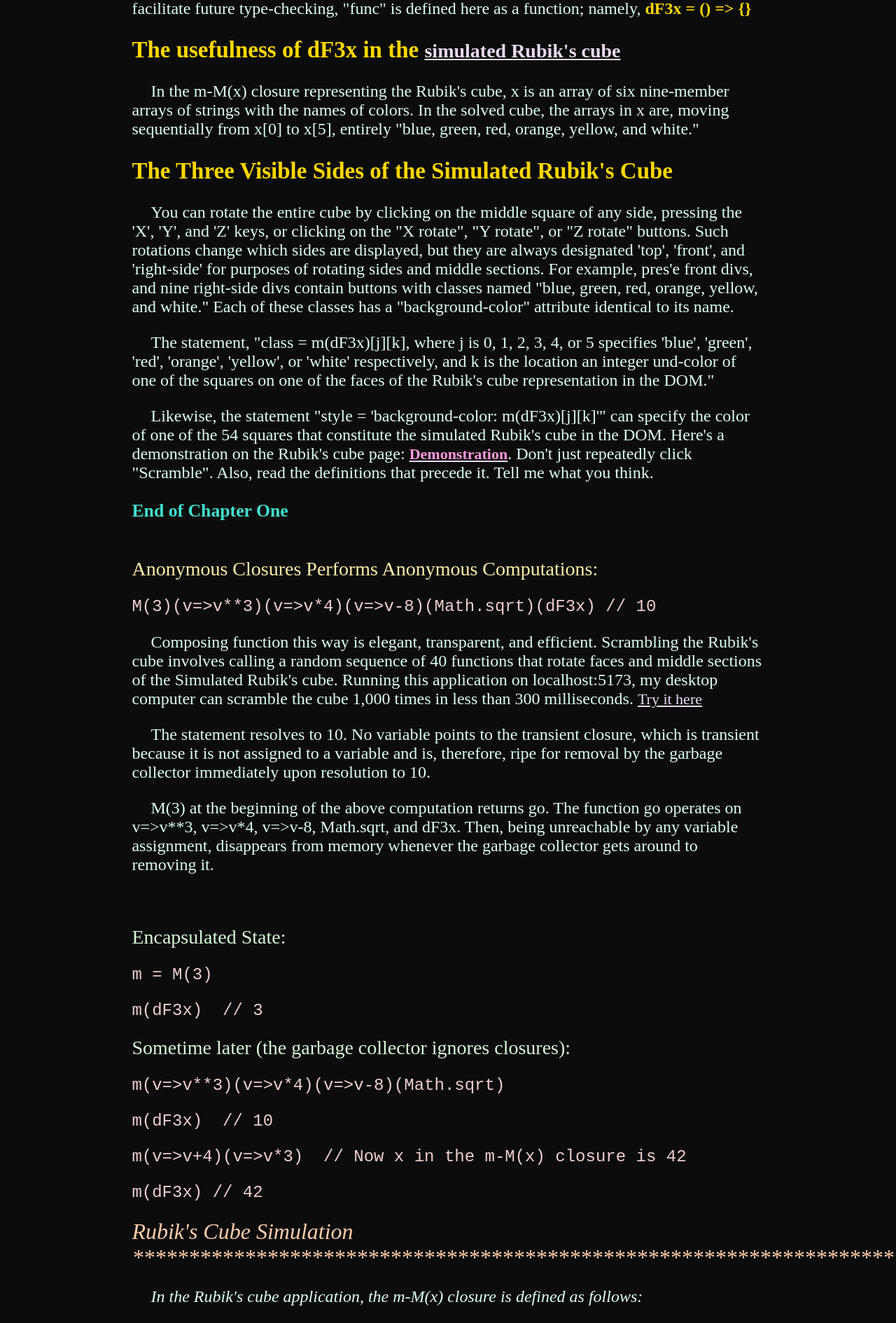
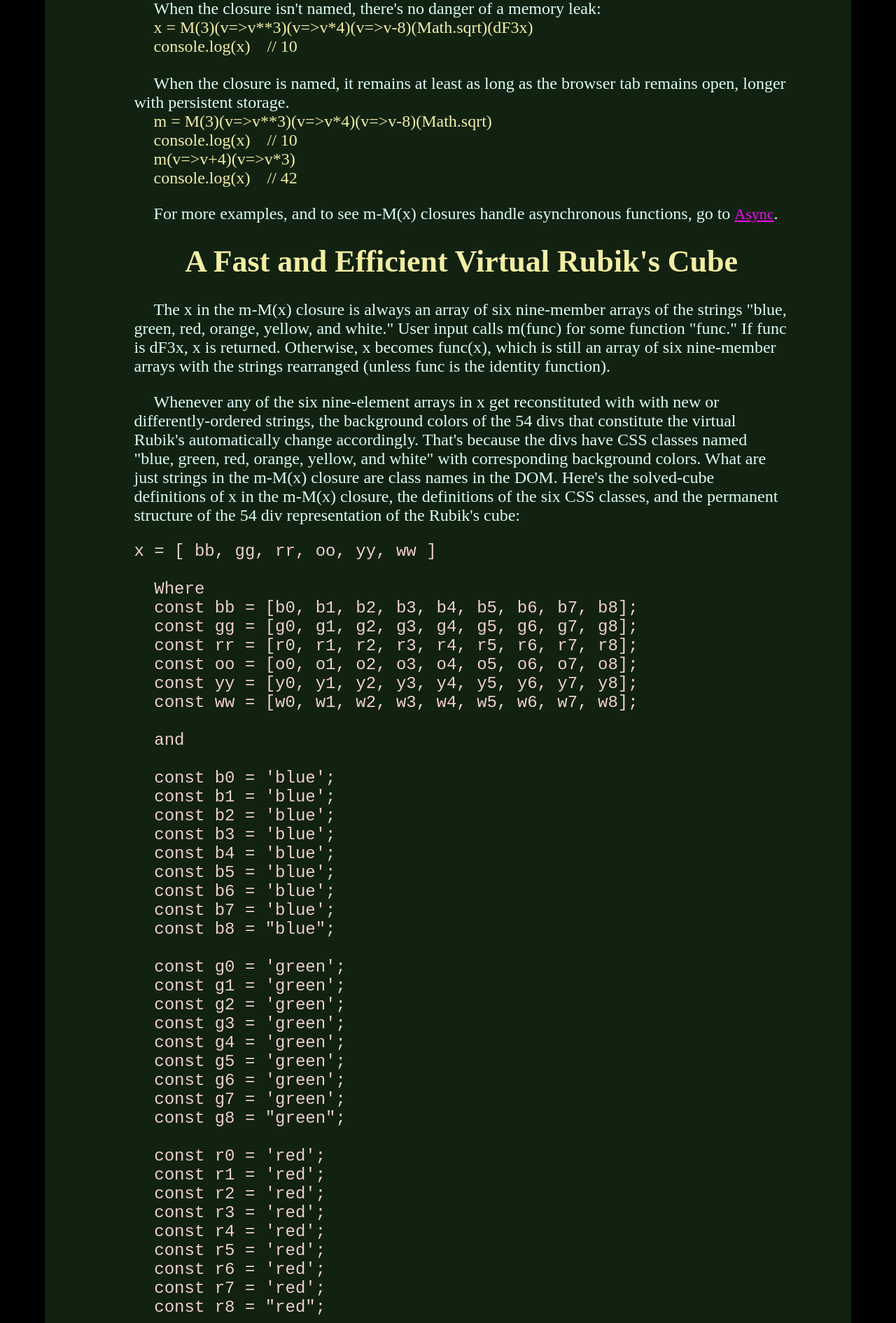
Before and after one commit to dschalk/Useful-Recursive-Closures-in-JavaScript, a SvelteKit app: page / in a window 1280 px wide. Shown: the part 756-2646 px from the top of the page at 70% size. Built offline with nearby package versions, Linux system fonts and the light colour scheme.

Commit message:
Adding commentary

```diff
--- a/src/routes/+page.svelte
+++ b/src/routes/+page.svelte
@@ -494,7 +494,19 @@ m(rd)(dF3x);   // 42 `;
         </div>
       </div>`;
 
-  var classCode2 = `const b0 = 'blue';
+  var classCode2 = `x = [ bb, gg, rr, oo, yy, ww ]
+
+  Where
+  const bb = [b0, b1, b2, b3, b4, b5, b6, b7, b8];
+  const gg = [g0, g1, g2, g3, g4, g5, g6, g7, g8];
+  const rr = [r0, r1, r2, r3, r4, r5, r6, r7, r8];
+  const oo = [o0, o1, o2, o3, o4, o5, o6, o7, o8];
+  const yy = [y0, y1, y2, y3, y4, y5, y6, y7, y8];
+  const ww = [w0, w1, w2, w3, w4, w5, w6, w7, w8];
+
+  and
+
+  const b0 = 'blue';
   const b1 = 'blue';
   const b2 = 'blue';
   const b3 = 'blue';
@@ -554,18 +566,20 @@ m(rd)(dF3x);   // 42 `;
   const w7 = 'white';
   const w8 = 'white';
 
-  var bb = [b0, b1, b2, b3, b4, b5, b6, b7, b8];
-  var gg = [g0, g1, g2, g3, g4, g5, g6, g7, g8];
-  var rr = [r0, r1, r2, r3, r4, r5, r6, r7, r8];
-  var oo = [o0, o1, o2, o3, o4, o5, o6, o7, o8];
-  var yy = [y0, y1, y2, y3, y4, y5, y6, y7, y8];
-  var ww = [w0, w1, w2, w3, w4, w5, w6, w7, w8];
-
-  var m = M([bb, gg, rr, oo, yy, ww]);`;
+  m = M([bb, gg, rr, oo, yy, ww]);`;
   var v1 = ` var  m = M(3)`;
 
   var v2 = `M()(()=>3)(v=>v**3)(v=>v*4)(v=>v-8)(Math.sqrt)(dF3x) // 10`;
-  var v3 = `M(3)(v=>v**3)(v=>v*4)(v=>v-8)(Math.sqrt)(dF3x) // 10`;
+
+  var v3 = `x = M(3)(v=>v**3)(v=>v*4)(v=>v-8)(Math.sqrt)(dF3x)
+console.log('x is', x);`
+/*
+var v3b = `m = M(3)(v=>v**3)(v=>v*4)(v=>v-8)(Math.sqrt)
+console.log('m(dF3x) is', m(dF3x));`
+
+var v3c = `m(v=>v+4)(v=>v*3)
+console.log('m(dF3x) is', m(dF3x));`
+  */
   var v4 = `m = M(3)`;
   var v5 = "m(dF3x)  // 3";
   var v6 = `m(v=>v**3)(v=>v*4)(v=>v-8)(Math.sqrt)`;
@@ -827,7 +841,7 @@ var Masync = `function M (x) {
             return go;
           }
         }`;
-var dF3xCode = `dF3x = () => {}`;
+var dF3xCode = "dF3x = () => {}"
 
 // *********************************************************
 // *********************************************************
@@ -839,29 +853,56 @@ var dF3xCode = `dF3x = () => {}`;
 
 
 <div style="margin-left: 8%; margin-right: 8%" id = "top">
-  <h1 style="text-align: center">Recursive Closures</h1>
+  <h1 style="text-align: center; color: #f5ee9f">Recursive Closures</h1>
 
-  <h3>The inner function "m" ( defined as "go" in the outer function ) is recursive</h3>
-  <p>Where m = M(x),</p>
-  <p>x can be any value,</p>
-  <p>M is</p>
+  <h3>The inner function "m" ( defined below as "go" in the outer function M ) is recursive</h3>
+  <p> m = M(x),</p>
+  <p> Where x can be any value and M is</p>
 
   <pre class="dis">{Mdis}</pre>
   <pre class="play">{Mplay}</pre>
   <pre class="dis">{Mend}</pre>
-  <p> and the flag dF3x can be any value; including null, an image, or a function. In order to facilitate future type-checking, "func" is defined here as a function; namely, <span style = "color: gold; font-size: 24px; font-weight:bold" >{dF3xCode} </p>
-  <h2>The usefulness of dF3x in the <a style = "font-size: 28px" href = "./cube7">simulated Rubik's cube</a></h2>
+  <p> The flag dF3x can be any value; including null, an image, or a function. In order to facilitate future type-checking, "func" is defined here as a function; namely: <span style = "margin: 0px; color: #f5ee9f">{dF3xCode}</span>. </p>
 
-  <p> In the  m-M(x) closure representing the Rubik's cube, x is an array of six nine-member arrays of strings with the names of colors. In the solved cube, the arrays in x are, moving sequentially from x[0] to x[5], entirely "blue, green, red, orange, yellow, and white."  </p>
+<span> When the closure isn't named, there's no danger of a memory leak:</span>
+<br>
+<span style = "color: #f5ee9f"> x = M(3)(v=>v**3)(v=>v*4)(v=>v-8)(Math.sqrt)(dF3x)</span><br>
+<span style = "color: #f5ee9f"> console.log(x) &nbsp;&nbsp;  // 10 </span>
+<br><br>
+<span> When the closure is named, it remains at least as long as the browser tab remains open, longer with persistent storage.</span>
+<br>
+
+<span style = "color: #f5ee9f"> m = M(3)(v=>v**3)(v=>v*4)(v=>v-8)(Math.sqrt)</span><br>
+<span style = "color: #f5ee9f"> console.log(x) &nbsp;&nbsp;  // 10 </span> <br>
+<span style = "color: #f5ee9f">m(v=>v+4)(v=>v*3)</span> <br>
+<span style = "color: #f5ee9f"> console.log(x) &nbsp;&nbsp;  // 42 </span>
+
+<p> For more examples, and to see m-M(x) closures handle asynchronous functions, go to <a href="./async5">Async</a>.</p>
+
+<h1 style = "text-align: center; color: #f5ee9f"> A Fast and Efficient Virtual Rubik's Cube </h1>
+<p> The x in the m-M(x) closure is always an array of six nine-member arrays of the strings "blue, green, red, orange, yellow, and white." User input calls m(func) for some function "func." If func is dF3x, x is returned. Otherwise, x becomes func(x), which is still an array of six nine-member arrays with the strings rearranged (unless func is the identity function). </p>
+<p> Whenever any of the six nine-element arrays in x get reconstituted with with new or differently-ordered strings, the background colors of the 54 divs that constitute the virtual Rubik's automatically change accordingly. That's because the divs have CSS classes named "blue, green, red, orange, yellow, and white" with corresponding background colors. What are just strings in the m-M(x) closure are class names in the DOM. Here's the solved-cube definitions of x in the m-M(x) closure, the definitions of the six CSS classes, and the permanent structure of the 54 div representation of the Rubik's cube: </p>
+
+<pre>{classCode2}</pre>
+    <p> Here are the div class names that get automatically rearranged whenever the strings in the m-M(x) closure are rearranged. Functions that rearrange the locations of strings in the m-M(x) closure make it seem that the divs constituting the faces of the virtual Rubik's cube have rearranged.          , its sides, or its middle sections have rotated 90 degrees:  </p>
+  <pre>{css}</pre>
+
+  <p>
+    The 54 divs that combine to represent the cube in the DOM are shown below. Strings rearrange in the m-M(x) closure causing div class assignments to rearrange thereby creating the illusion that the whole cube, its faces, or its middle sections have rotated.
+
+    The visual representation that appears in the browser is on the next page, <a
+      href="./cube7">Rubik's cube</a
+    >
+  </p>
+    <pre>{dom}</pre>
+  <p>
+
 
   <h2> The Three Visible Sides of the Simulated Rubik's Cube</h2>
   <p> You can rotate the entire cube by clicking on the middle square of any side, pressing the 'X', 'Y', and 'Z' keys, or clicking on the "X rotate", "Y rotate", or "Z rotate" buttons. Such rotations change which sides are displayed, but they are always designated 'top', 'front', and 'right-side' for purposes of rotating sides and middle sections. For example, pres'e front divs, and nine right-side divs contain buttons with classes named "blue, green, red, orange, yellow, and white." Each of these classes has a "background-color" attribute identical to its name. </p>
   <p> The statement, "class = m(dF3x)[j][k], where j is 0, 1, 2, 3, 4, or 5 specifies 'blue', 'green', 'red', 'orange', 'yellow', or 'white' respectively, and k is the location   an integer und-color of one of the squares on one of the faces of the Rubik's cube representation in the DOM."</p>
 
-  <p> Likewise, the statement "style = 'background-color: m(dF3x)[j][k]'" can specify the color of one of the 54 squares that constitute the simulated Rubik's cube in the DOM. Here's a demonstration on the Rubik's cube page: <a href="./cube7#coolcow"><span style="font-weight:bold; color:#ff99dd;"> Demonstration</span></a>. Don't just repeatedly click "Scramble". Also, read the definitions that precede it. Tell me what you think. </p>
-  <h3>End of Chapter One</h3><br>
-  <div class="light">Anonymous Closures Performs Anonymous Computations:</div>
-  <pre>{v3}</pre>
+  <p> Likewise, the statement "style = 'background-color: m(dF3x)[j][k]'" can specify the color of one of the 54 squares that constitute the simulated Rubik's cube in the DOM. Here's a demonstration on the Rubik's cube page: <a href="./cube7#coolcow"><span style="font-weight:bold; color:#ff99dd;"> Demonstration</span></a>. After you click "Scramble" multiple times, I recommend that you read the definitions that precede it. Counterintuitive things are happening, some of which will be explained in the next section. </p>
   <p> Composing function this way is elegant, transparent, and efficient. Scrambling the Rubik's cube involves calling a random sequence of 40 functions that rotate faces and middle sections of the Simulated Rubik's cube. Running this application on localhost:5173, my desktop computer can scramble the cube 1,000 times in less than 300 milliseconds. <a href = "./cube7#test">Try it here</a>   </p>
   <p> The statement resolves to 10. No variable points to the transient closure, which is transient because it is not assigned to a variable and is, therefore, ripe for removal by the garbage collector immediately upon resolution to 10. </p>
   <p> M(3) at the beginning of the above computation returns go. The function go operates on v=>v**3, v=>v*4, v=>v-8, Math.sqrt, and dF3x. Then, being unreachable by any variable assignment, disappears from memory whenever the garbage collector gets around to removing it. </p>
@@ -871,28 +912,25 @@ var dF3xCode = `dF3x = () => {}`;
     <span>Encapsulated State:</span>
     <pre>{v4}</pre>
     <pre>{v5}</pre>
-    <span>Sometime later (the garbage collector ignores closures):</span>
+    <span>Sometime later:</span>
     <pre>{v6}</pre>
     <pre>{v7}</pre>
     <pre>{v8}</pre>
-    <pre>{v9}</pre>
+    <pre>{v9} // The JavaScript garbage collector ignores closures </pre>
   </div>
-  <span class="teaser">Rubik's Cube Simulation</span>
-  <span class="teaser"
-    >***********************************************************************
+  <span id = "sim" class="teaser">Back to the Rubik's Cube Simulation</span>
+  <span class="teaser">***********************************************************************
     <br />
-    <p> In the Rubik's cube application, the m-M(x) closure is defined as follows: </p>
+    <p> In the <a style = "color: #FCAACC" href = ./cube7>Rubik's cube application</a>, x in the m-M(x) closure is defined as:  </p>
     <pre>{classCode2}</pre>
-    <p> The visual representation in the browser is constructed so that bb, gg, rr, oo, yy, and ww correspond to its right, left, back, front, top, and bottom faces respectively. The fact that x[3] represents the front face of the cube is especially relevant in the discussion that follows. </p>
+    <p> In the solved cube, bb, gg, rr, oo, yy, and ww correspond to its right, left, back, front, top, and bottom faces respectively. Notice that in the DOM representation of the Rubik's cube (below), only the top, front, and right side of the cube contain buttons. Click the center of the right side of the cube or press 'X' on the keyboard. Now the front is white, but it has an embedded button  </p>
 
     Case 1 -- Clicking on the three visible sides of the cube.</span>
-
+  <p> Although some or all of the 54 divs that constitute the representation a Rubik's cube seem to move in response to certain mouse clicks and key presses, they never do. If func is the function dF3x, m(func) is a reference to the to the array of six nine-member arrays of strings named "x" in the m-M(x) closure. m(dF3x) === x. Mutating one mutates the other. Otherwise, calling m(func) results in x => func(x) in the m-M(x) closure where x has become func(x). </p>
   <p>
     The value held in the m-M(x) closure in the Rubik's cube application, "x", is always an array of six nine-member
-    references to the strings "blue, green, red, orange, yellow, and white." The nine front-facing squares seen in the browser are all colored according to the nine strings referenced in xk[3]. In the starting cube, also known as the "solved cube," x[3] is the array "oo", the array of all nine references to "orange." Here's the first of the six parts of the 54 div representation of the Rubik's cube in the DOM: </p>
+    references to the strings "blue, green, red, orange, yellow, and white." The nine front-facing squares seen in the browser are all colored according to the nine strings referenced in x[j][k]. In the starting cube, also known as the "solved cube," x[3] is the array "oo", the array of all nine references to "orange." Here's the first of the six parts of the 54 div representation of the Rubik's cube in the DOM: </p>
     <pre>{DOMfront}</pre>
-    <p> Here are the definitions of the classes that get reassigned to divs during the course of manipulating it with key presses and mouse clicks:  </p>
-  <pre>{css}</pre>
     <p> The third button down from the top and the final button of the front face (see above) contain the statement "m = m(F)". These correspond to the upper right and lower right corners of the cube representation in the browser. Clicking the upper right or lower right corners of the cube, therefore, mutates x in the m=M(x) closure into the value returned by F(x), which is named "temp". </p>
     <pre>{Fcode}</pre>
     <p> Pressing the "F" key and clicking on the "F" button are other ways of rotating the front face clockwise 90 degrees. All three methods rely on the statement, "m = m(F)". The "m =" part of the statement m = m(F) triggers reactivity in this Sveltekit application, giving users almost instantaneous feedback from their key presses and mouse clicks. </p>
@@ -901,8 +939,6 @@ var dF3xCode = `dF3x = () => {}`;
       <img src={Cubeshot} alt="Image of the Rubik's cube " style="width:200px;height:210px;">
 
     <p> The changes to the top face, with three classes reassigned from x[1] (previously all green), and the changes to the right face, three classes reassigned from x[4] (previously all yellow), demonstrate the correspondence between the function "F" and the visual representation in the browser. And, of course, the observed changes are what you get when you turn the front face of your own solved cube, assuming you have one.   </p>
-
-
 
   <p> Clicking the center of each face rearranges x in the m-M(x) closure, thereby automatically rearranging some of the class assignments of the 54 dives in the DOM. In the browser, this creates the appearance of 90 degree clockwise rotation of the entire cube around the axes perpendicular to the clicked centers. Pressing the x, y, and z Keys has the same effects. Holding down SHIFT while pressing these keys creates the appearance of counterclockwise rotation. There are also buttons for clockwise rotations, and "back" buttons for counterclockwise rotation.</p>
 
@@ -971,38 +1007,9 @@ var dF3xCode = `dF3x = () => {}`;
       >***********************************************************************</span
     >
     <div class="background">
-      <p style="color: lightgreen; font-size: 28px; font-weight: bold ">
-        Biographical Background:
-      </p>
-      <p style="color: lightgreen;">
-        Indiana University awarded me a bachelor'S degree in chemistry in 1979,
-        a master's degree in mathematics in 1981, and a doctor of jurisprudence degree
-        in law in 1990. Sun Microsysystems certified me as a Java Programmer and Java
-        Website Developer on or about 2002, which helped qualify me to work on a project at Indiana
-        University with the job title, "Programmer-Systems Analyst." I took only one computer-related course at Indiana University, titled something like "Introduction to Fortran."
-      </p>
-      <p style="color: lightgreen;"> Back in the 1980s, I learned to contact online bulletin boards over the telephone. In 1995, I learned some JavaScript playing around with what was then an amazing Netscape Navigator browser. Then I learned to use some web application frameworks for my law practice website. Programming fascinated me, and over the years I learned to write simple programs in numerous languages. My very first language was Fortran, which I learned in college while working on my bachelor's degree in chemistry.  </p>
-        <p style="color: lightgreen;"> My son, Alexander, enjoyed a dice game called "score" that he learned in school, so I developed an online, multi-player version in the Haskell programming language. Users can modify the game and prompt it to display any and all possible solutions. I found a binary version I compiled with the Glasgow Haskell Compiler (GHC) in 2014. It runs online at http://schalk2:3055. There isn't a working secure version. https://score.schalk2.com loads the login screen, but goes no further than that. Here's a link: <a href="http://schalk2.com:3055" target="_blank">Game of score</a>. The code is at <a href = "https://github.com/dschalk/score2">https://github.com/dschalk/score2</a> </p>
-
-
-
-      <p style="color: lightgreen;">
-        I'll never again get involved in a Java project and I can't imagine ever
-        again needing React. After developing an elaborate online multi-player
-        game in the Haskel programming language, still using React for the user
-        interface, I decided to stick with JavaScript and simple frameworks.
-        This is a SvelteKit application.
-      </p>
-      <p style="color: lightgreen;">
-        While it makes sense to develop web applications with a few elaborate
-        functions in conjunction with reusable small ones, I decided to try the
-        opposite approach. What I discovered is worth sharing, to say the least,
-        so here it is.
-      </p>
-
       <p>
-        The code samples at the top of this page shows that function composition
-        using M can't be more transparent, concise, and maintainable. Going
+        The code samples at the top of this page show that function composition
+        using M is as transparent and concise as it can possibly be. Going
         beyond numerical computations, M holds the ever-changing state of play
         in the<a href="./score">Game of Score</a>. That application functions properly, but the code needs to be refactored and cleaned up. The simulated Rubik's cube is a simple m-M(x) closure where x is an array of six nine-member arrays of strings. A slightly modified version of M is introduced to facilitate reversing a series of moves.
       </p>
@@ -1079,29 +1086,16 @@ var dF3xCode = `dF3x = () => {}`;
 
       <h2>Handling Intermittant Promises</h2>
 
-      This slightly modified version of M can handle both ordinary data and promises:
+      <p>This slightly modified version of M can handle both ordinary functions and promises:</p>
 
         <pre>{Masync}</pre>
 
-      A real time demonstration of m(dF3x) delivering promises, one by one, along with definitions of the asynchronous functions used, can be found here: <a href = "./async5">Async</a> These are the composite
-funtions used in the demonstration:
-    <p>m(addP(3)) (squareP) (v => v - 7) (dF3x).then(v => (D = v)) = 42 </p>
-
-      <p>m(v => v / 42) (multP(6)) (v=>v * 7) (dF3x).then(v => (A = v)) = 42 </p>
-
-      <p>m(addP(7)) (Math.sqrt) (v => v * 6) (dF3x).then(a => (C = a)) = 42 </p>
-
-      <p>m(divP(14)) (v => v**3) (addP(5)) (dF3x).then(v => (D = v)) = 42 </p>
+      <p>Here's a demonstration: <a href = "./async5">Async</a></p>
 
 
-
-
-
+<!-- <p> Solving a virtual Rubik's cube in a browser is most efficiently accomplished with keystrokes, rather than mouse clicks and drags. I know of only two online Rubik's cube that respond properly to instructions from the keyboard: <a href="cstimer.net">csTimer</a> and <a href="./cube7">This Site</a>. For example, "F" might turn the front face 90 degrees, as expected; but after turning the whole cube 90 degrees clockwise, "F" turns the left face of the cube. "F" should always turn the front face, no matter how many times the whole cube has been turned.  </p> -->
 
 <!--
-      <h1>STOP</h1>
-      <p>This is where the revision ends.</p>
-      paypal card denominations
 
       <p>
         The <a href="./cube7">Simulated Rubik's cube</a> page has gone through improvements,
@@ -1319,6 +1313,26 @@ funtions used in the demonstration:
 <slot />
 
 <style>
+h2 {
+  color: #f5ee9f;
+}
+
+span {
+    color: rgb(219, 253, 244);
+    font-size: 24px;
+    margin: 3%;
+
+}
+
+
+  a {
+    color: magenta;
+  }
+
+  a:hover {
+    color: white;
+    background-color: #000;
+  }
 
   img {
     width: 25%;
@@ -1361,12 +1375,9 @@ funtions used in the demonstration:
   .white {
     height: 60px;
     width: 60px;
-    background-color: white;
-    border-radius: 10px;
   }
 
   .teaser {
-    font-style: italic;
     font-size: 32px;
     color: #ffccaa;
   }
--- a/src/routes/style.css
+++ b/src/routes/style.css
@@ -1,15 +1,16 @@
 
-html {background-color:#0c0c0c;}
+html {background-color:#000;}
 
 div {
     color: blue;
 }
 
 body {
+    background-color: #121;
     font-size: 22px;
     color: darkblue;
     padding-left: 3%;
-    padding-right: 3%;
+    padding-right: 3%demo.png;
     margin-left: 5%;
     margin-right: 5%;
     margin-top: 20px;
--- a/src/style.css
+++ b/src/style.css
@@ -73,12 +73,14 @@ h1, h2 {
 }
 
 span {
-    color: rgb(214, 247, 214);
+    color: rgb(219, 253, 244);
+    font-size: 24px;
 }
 
 p span {
     /*text-transform: uppercase; */
-    color: rgb(214, 247, 214);
+    color: rgb(219, 253, 244);
+    font-size: 24px;
 }
 
 a {
```
Also changed, not shown: src/routes/async5/+page.svelte (+4 -4 lines), src/routes/cube7/+page.svelte (+27 -51 lines), src/lib/cube.svelte (added), src/lib/demo.png (added), src/lib/et.png (added).
